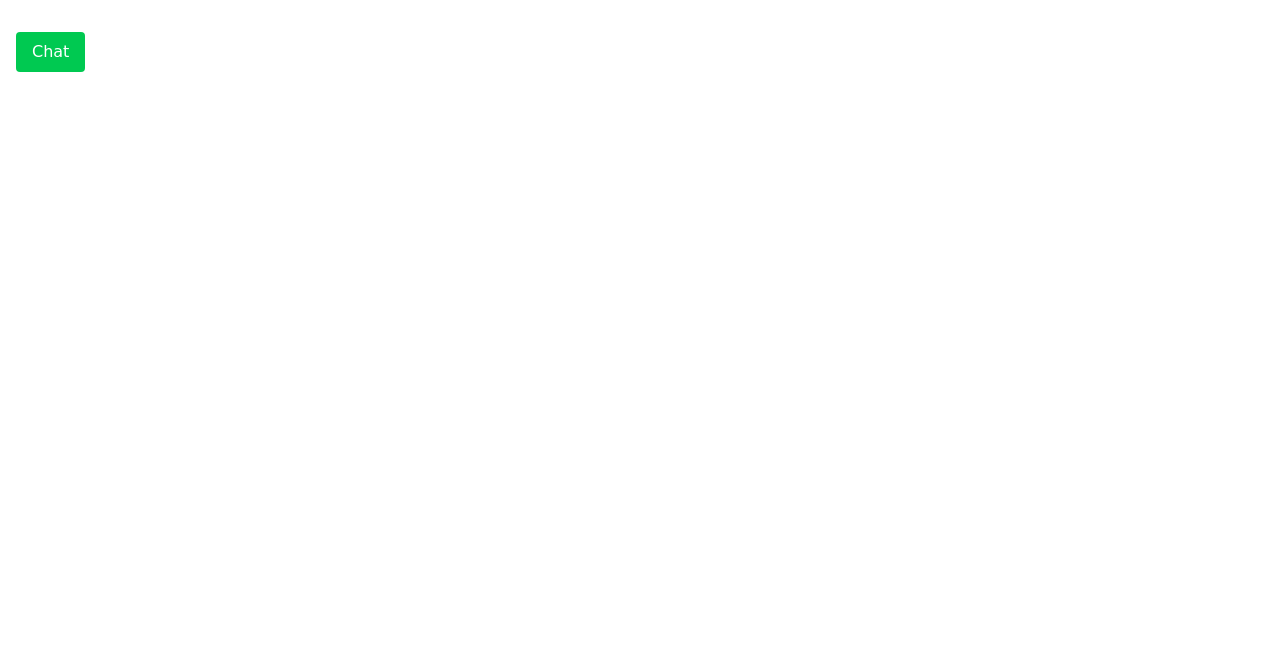
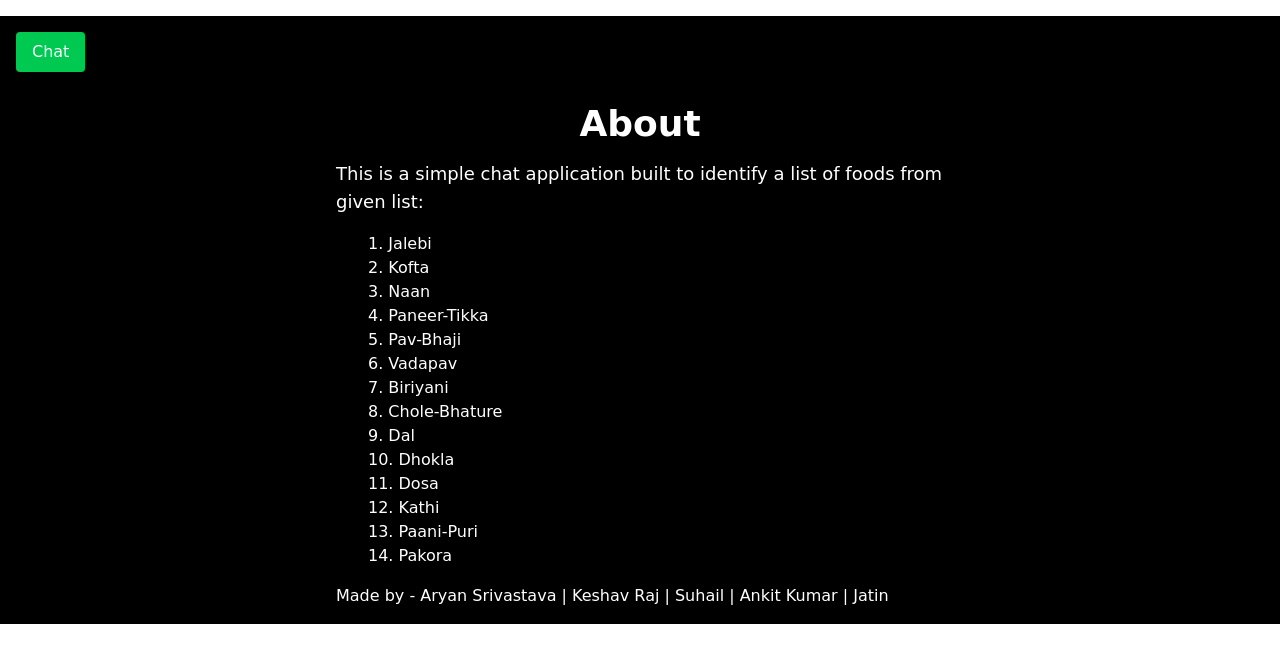
Before and after one commit to aryansrivastava7683/food-ai, a Next.js app: page /about in a window 1280 px wide. Shown: the top 662 px of the page. Built offline with nearby package versions, Linux system fonts and the light colour scheme.

Commit message:
changed about bg text

```diff
--- a/src/app/about/page.jsx
+++ b/src/app/about/page.jsx
@@ -7,7 +7,7 @@ export default function About () {
 
 
   return (
-    <div>
+    <div className='bg-black text-white'>
       <div className='mx-auto mt-4 p-4 navBar'>
         <button
           onClick={() => router.push('/chat')}
```
